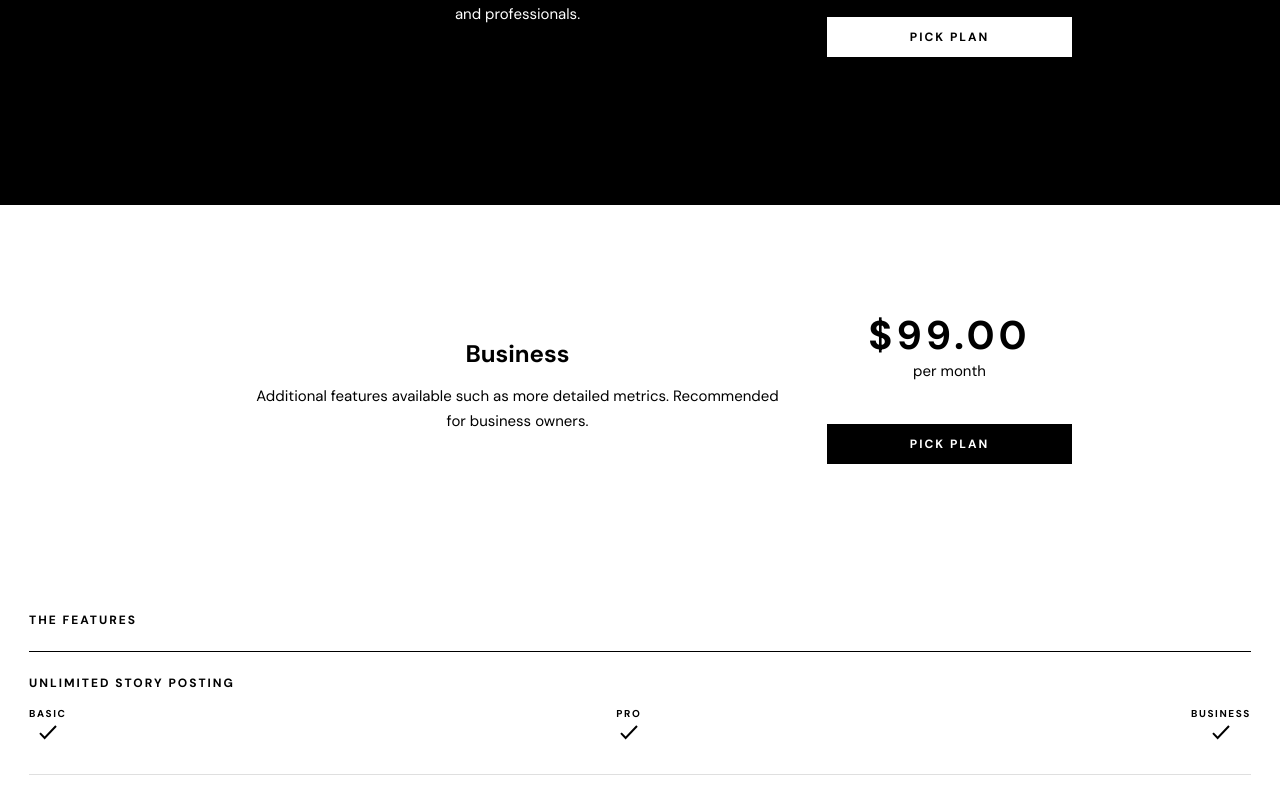
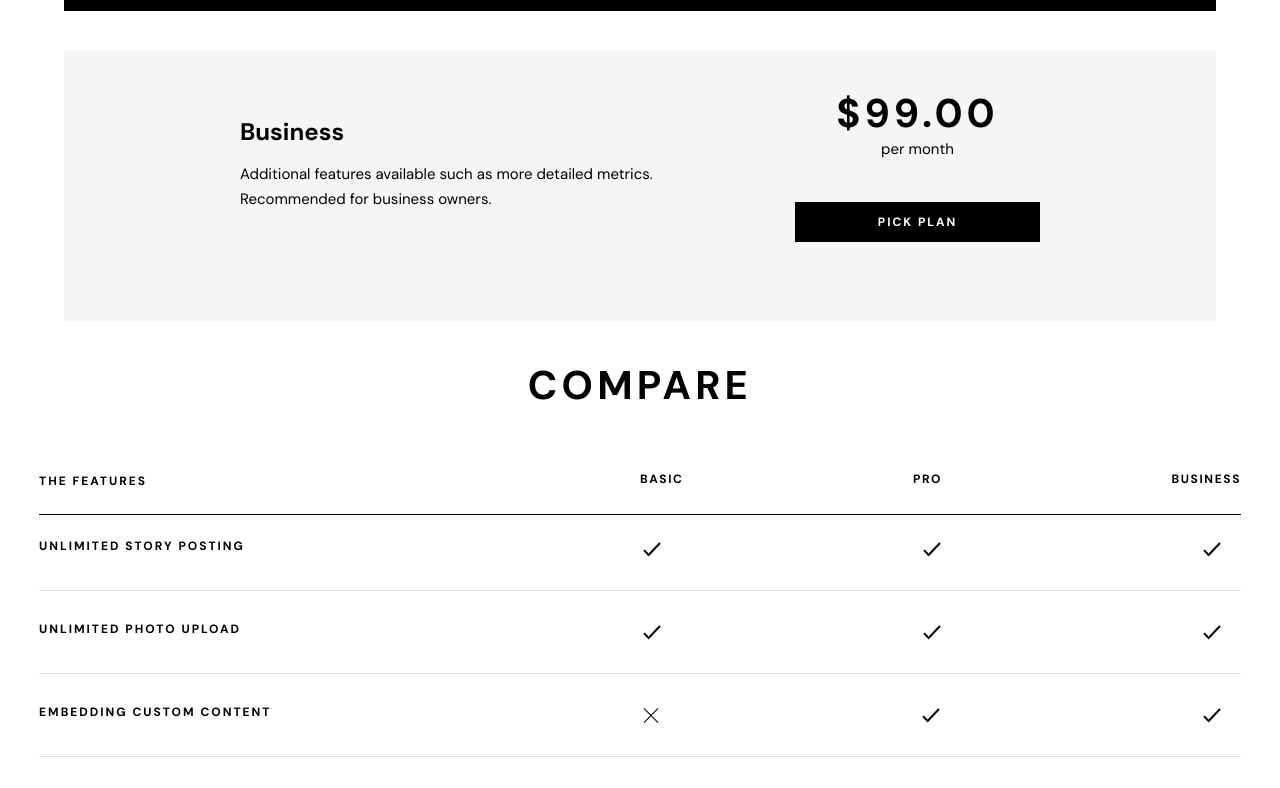
Before and after one commit to marleyanthony/photo-snap, a React (Create React App) app: page /pricing in a window 1280 px wide. Shown: the part 1286-2074 px from the top of the page. Built offline with nearby package versions, Linux system fonts and the light colour scheme.

Commit message:
tablet styling for pricing features table

```diff
--- a/src/components/FeaturesTable.tsx
+++ b/src/components/FeaturesTable.tsx
@@ -12,16 +12,34 @@ type FeaturesTableProps = {
 const FeaturesTable: React.FC<FeaturesTableProps> = ({ content }) => {
    return (
       <section className="features-table">
+         <h5 className="features-table__compare-heading">
+            Compare
+         </h5>
+         <div className="features-table__tablet-flex-wrapper">
             <h4 className="features-table__table-header">
                The Features
             </h4>
+            <div className="features-table__tier-label-wrapper">
+               <h5 className="features-table__tier-heading features-table__tier-heading--tablet">
+                  Basic
+               </h5>
+               <h5 className="features-table__tier-heading features-table__tier-heading--tablet">
+                  Pro
+               </h5>
+               <h5 className="features-table__tier-heading features-table__tier-heading--tablet">
+                  Business
+               </h5>
+            </div>
+         </div>
          {
             content.map((feature, index) => {
                return (
                   <div className="features-table__row" key={index}>
+                     <div className="features-table__heading-wrapper">
                         <h5 className="features-table__heading">
                            {feature.heading}
                         </h5>
+                     </div>
                      <div className="features-table__tier-wrapper">
                         <div className="features-table__tier">
                            <h5 className="features-table__tier-heading">
--- a/src/styles/main.css
+++ b/src/styles/main.css
@@ -717,6 +717,7 @@
   text-align: center;
   padding: 4.2rem 2.1rem;
   height: 40.7rem;
+  background-color: #f5f5f5;
 }
 
 .pricing-options__card--black {
@@ -735,13 +736,17 @@
     -webkit-box-align: center;
         -ms-flex-align: center;
             align-items: center;
+    width: 90%;
+    margin: 4rem auto;
+    height: 27rem;
   }
 }
 
 @media (min-width: 600px) {
   .pricing-options__left-side-wrapper {
     width: 50%;
-    padding: 0 4rem 0;
+    padding: 0 4rem 0 0;
+    text-align: left;
   }
 }
 
@@ -816,6 +821,68 @@
   padding: 0 2.9rem;
 }
 
+@media (min-width: 600px) {
+  .features-table {
+    padding: 0 3.9rem;
+  }
+}
+
+@media (min-width: 600px) {
+  .features-table__compare-heading {
+    margin-bottom: 6.4rem;
+    text-align: center;
+    text-transform: uppercase;
+    font-size: 4rem;
+    font-weight: 700;
+    line-height: 4.8rem;
+    letter-spacing: 4.2px;
+  }
+}
+
+@media (min-width: 600px) {
+  .features-table__tablet-flex-wrapper {
+    display: -webkit-box;
+    display: -ms-flexbox;
+    display: flex;
+    -webkit-box-pack: justify;
+        -ms-flex-pack: justify;
+            justify-content: space-between;
+    border-bottom: 1px solid black;
+    margin-bottom: 2.3rem;
+  }
+}
+
+.features-table__tier-label-wrapper {
+  display: none;
+}
+
+@media (min-width: 600px) {
+  .features-table__tier-label-wrapper {
+    width: 50%;
+    display: -webkit-box;
+    display: -ms-flexbox;
+    display: flex;
+    -webkit-box-pack: justify;
+        -ms-flex-pack: justify;
+            justify-content: space-between;
+    margin-bottom: 2.3rem;
+  }
+}
+
+@media (min-width: 600px) {
+  .features-table__row {
+    display: -webkit-box;
+    display: -ms-flexbox;
+    display: flex;
+    -webkit-box-pack: justify;
+        -ms-flex-pack: justify;
+            justify-content: space-between;
+    border-bottom: 1px solid #dfdfdf;
+    margin-bottom: 3rem;
+    padding-bottom: 2rem;
+  }
+}
+
 .features-table__table-header, .features-table__heading {
   font-family: DM Sans;
   font-size: 1.2rem;
@@ -830,6 +897,14 @@
   padding-bottom: 2.3rem;
   margin-bottom: 2.3rem;
   border-bottom: 1px solid black;
+}
+
+@media (min-width: 600px) {
+  .features-table__table-header {
+    padding-bottom: 0;
+    margin-bottom: 0;
+    border-bottom: 0;
+  }
 }
 
 .features-table__heading {
@@ -848,7 +923,18 @@
           align-items: center;
   margin-bottom: 2.4rem;
   padding-bottom: 2.4rem;
-  border-bottom: 1px solid #DFDFDF;
+  border-bottom: 1px solid #dfdfdf;
+}
+
+@media (min-width: 600px) {
+  .features-table__tier-wrapper {
+    width: 50%;
+    padding-right: 2rem;
+    padding-left: 0.25rem;
+    border-bottom: 0;
+    padding-bottom: 0;
+    margin-bottom: 0;
+  }
 }
 
 .features-table__tier {
@@ -874,6 +960,19 @@
   text-transform: uppercase;
 }
 
+@media (min-width: 600px) {
+  .features-table__tier-heading {
+    display: none;
+  }
+}
+
+@media (min-width: 600px) {
+  .features-table__tier-heading--tablet {
+    display: unset;
+    font-size: 1.2rem;
+  }
+}
+
 * {
   margin: 0;
   padding: 0;
--- a/src/styles/partials/_pricing.scss
+++ b/src/styles/partials/_pricing.scss
@@ -83,6 +83,7 @@
       text-align: center;
       padding: 4.2rem 2.1rem;
       height: 40.7rem;
+      background-color: #f5f5f5;
 
       &--black {
          background-color: #000000;
@@ -93,13 +94,17 @@
          display: flex;
          justify-content: center;
          align-items: center;
+         width: 90%;
+         margin: 4rem auto;
+         height: 27rem;
       }
    }
 
    &__left-side-wrapper {
       @include tablet-portrait {
          width: 50%;
-         padding: 0 4rem 0;
+         padding: 0 4rem 0 0;
+         text-align: left;
       }
    }
 
@@ -169,12 +174,56 @@
    }
 }
 
-
-
-
 // ! features table
 .features-table {
    padding: 0 2.9rem;
+
+   @include tablet-portrait {
+      padding: 0 3.9rem;
+   }
+
+   &__compare-heading {
+      @include tablet-portrait {
+         margin-bottom: 6.4rem;
+         text-align: center;
+         text-transform: uppercase;
+         font-size: 4rem;
+         font-weight: 700;
+         line-height: 4.8rem;
+         letter-spacing: 4.2px;
+      }
+   }
+
+   &__tablet-flex-wrapper {
+      @include tablet-portrait {
+         display: flex;
+         justify-content: space-between;
+         border-bottom: 1px solid black;
+         margin-bottom: 2.3rem;
+      }
+   }
+
+   &__tier-label-wrapper {
+      display: none;
+
+      @include tablet-portrait {
+         width: 50%;
+         display: flex;
+         justify-content: space-between;
+         margin-bottom: 2.3rem;
+      }
+   }
+
+   &__row {
+      @include tablet-portrait {
+         display: flex;
+         justify-content: space-between;
+         border-bottom: 1px solid #dfdfdf;
+         margin-bottom: 3rem;
+         padding-bottom: 2rem;
+         // border: 1px solid red;
+      }
+   }
 
    &__table-header,
    &__heading {
@@ -191,6 +240,12 @@
       padding-bottom: 2.3rem;
       margin-bottom: 2.3rem;
       border-bottom: 1px solid black;
+
+      @include tablet-portrait {
+         padding-bottom: 0;
+         margin-bottom: 0;
+         border-bottom: 0;
+      }
    }
 
    &__heading {
@@ -203,7 +258,16 @@
       align-items: center;
       margin-bottom: 2.4rem;
       padding-bottom: 2.4rem;
-      border-bottom: 1px solid #DFDFDF;
+      border-bottom: 1px solid #dfdfdf;
+
+      @include tablet-portrait {
+         width: 50%;
+         padding-right: 2rem;
+         padding-left: 0.25rem;
+         border-bottom: 0;
+         padding-bottom: 0;
+         margin-bottom: 0;
+      }
    }
 
    &__tier {
@@ -220,5 +284,16 @@
       line-height: 1.3rem;
       letter-spacing: 1.6px;
       text-transform: uppercase;
+
+      @include tablet-portrait {
+         display: none;
+      }
+
+      &--tablet {
+         @include tablet-portrait {
+            display: unset;
+            font-size: 1.2rem;
+         }
+      }
    }
 }
```
Also changed, not shown: 2 other files (tests, documents, lock files or other folders). Lines whose indentation alone changed are shown as unchanged.
